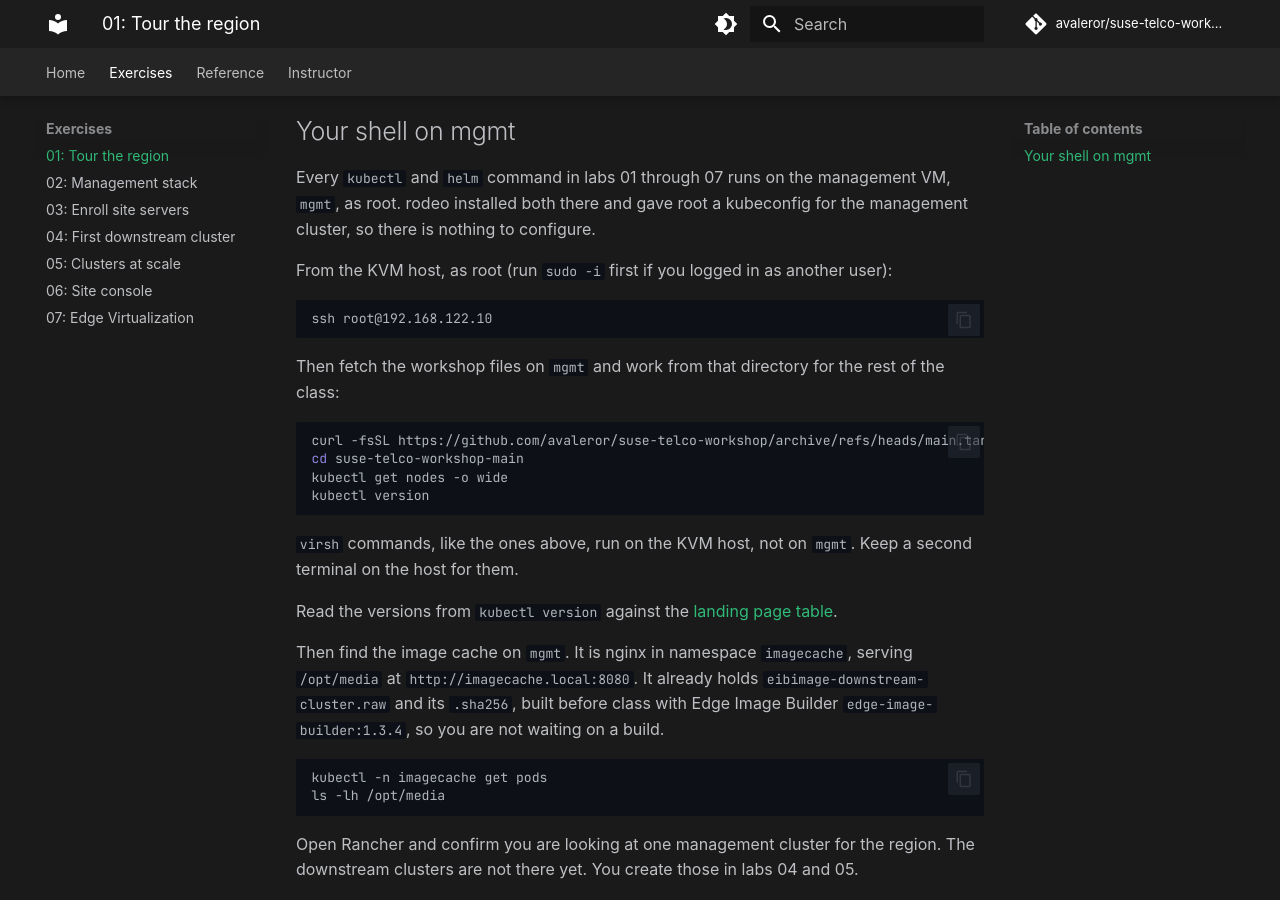
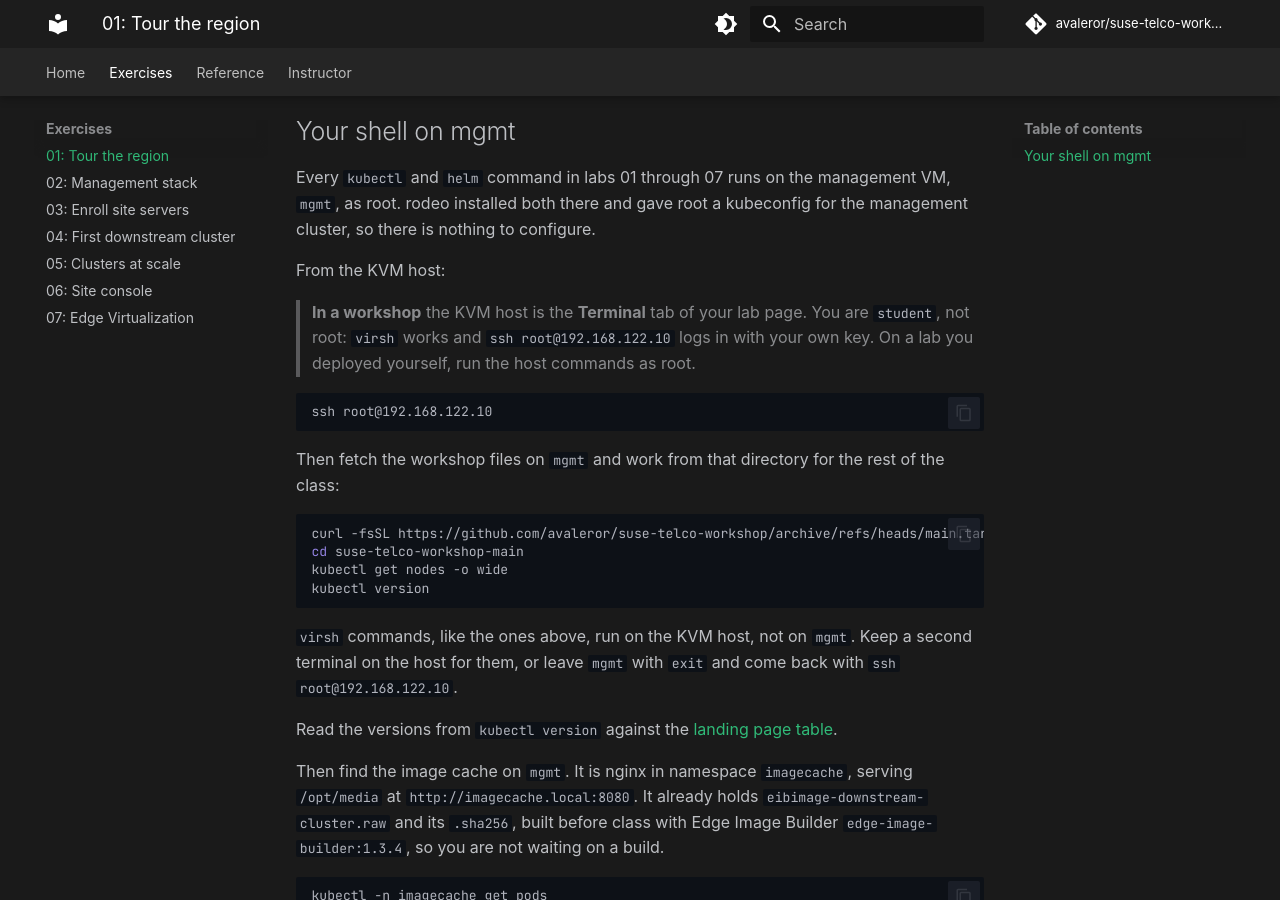
Before and after one commit to avaleror/suse-telco-workshop, an MkDocs documentation site: the page built from docs/exercises/01-environment-tour.md, in a window 1280 px wide and 900 px high, scrolled down 870 px. Built offline with MkDocs 1.6.1 and Material for MkDocs 9.7.7, drawn with Linux system fonts in a browser that asks for light colours; some web fonts are replaced; comment, search, counter and statistics services are not loaded.

Commit message:
docs: follow the guide from the workshop lab page as student (#8)
No sudo -i: in a workshop the lab page's Terminal tab is the host shell,
as student, with virsh and the student's own key to mgmt. The Rancher
password points to the lab page's Credentials first.

````diff
--- a/docs/exercises/01-environment-tour.md
+++ b/docs/exercises/01-environment-tour.md
@@ -28,7 +28,9 @@ virsh domifaddr site-ran
 
 Every `kubectl` and `helm` command in labs 01 through 07 runs on the management VM, `mgmt`, as root. rodeo installed both there and gave root a kubeconfig for the management cluster, so there is nothing to configure.
 
-From the KVM host, as root (run `sudo -i` first if you logged in as another user):
+From the KVM host:
+
+> **In a workshop** the KVM host is the **Terminal** tab of your lab page. You are `student`, not root: `virsh` works and `ssh root@192.168.122.10` logs in with your own key. On a lab you deployed yourself, run the host commands as root.
 
 ```bash
 ssh root@192.168.122.10
@@ -43,7 +45,7 @@ kubectl get nodes -o wide
 kubectl version
 ```
 
-`virsh` commands, like the ones above, run on the KVM host, not on `mgmt`. Keep a second terminal on the host for them.
+`virsh` commands, like the ones above, run on the KVM host, not on `mgmt`. Keep a second terminal on the host for them, or leave `mgmt` with `exit` and come back with `ssh root@192.168.122.10`.
 
 Read the versions from `kubectl version` against the [landing page table](../index.md).
 
````
Also changed, not shown: docs/lab-guide.md (+1 -1 lines), docs/reference/quick-reference.md (+1 -1 lines).
